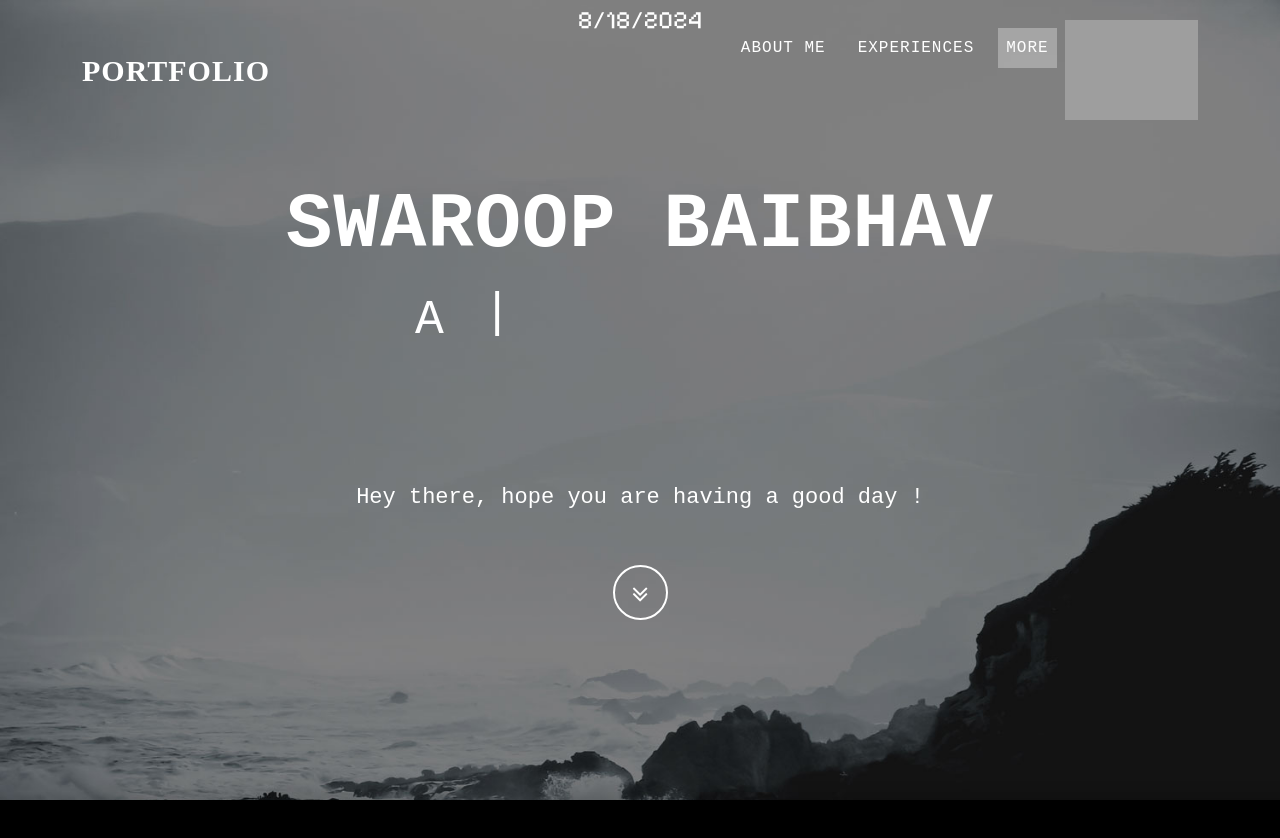
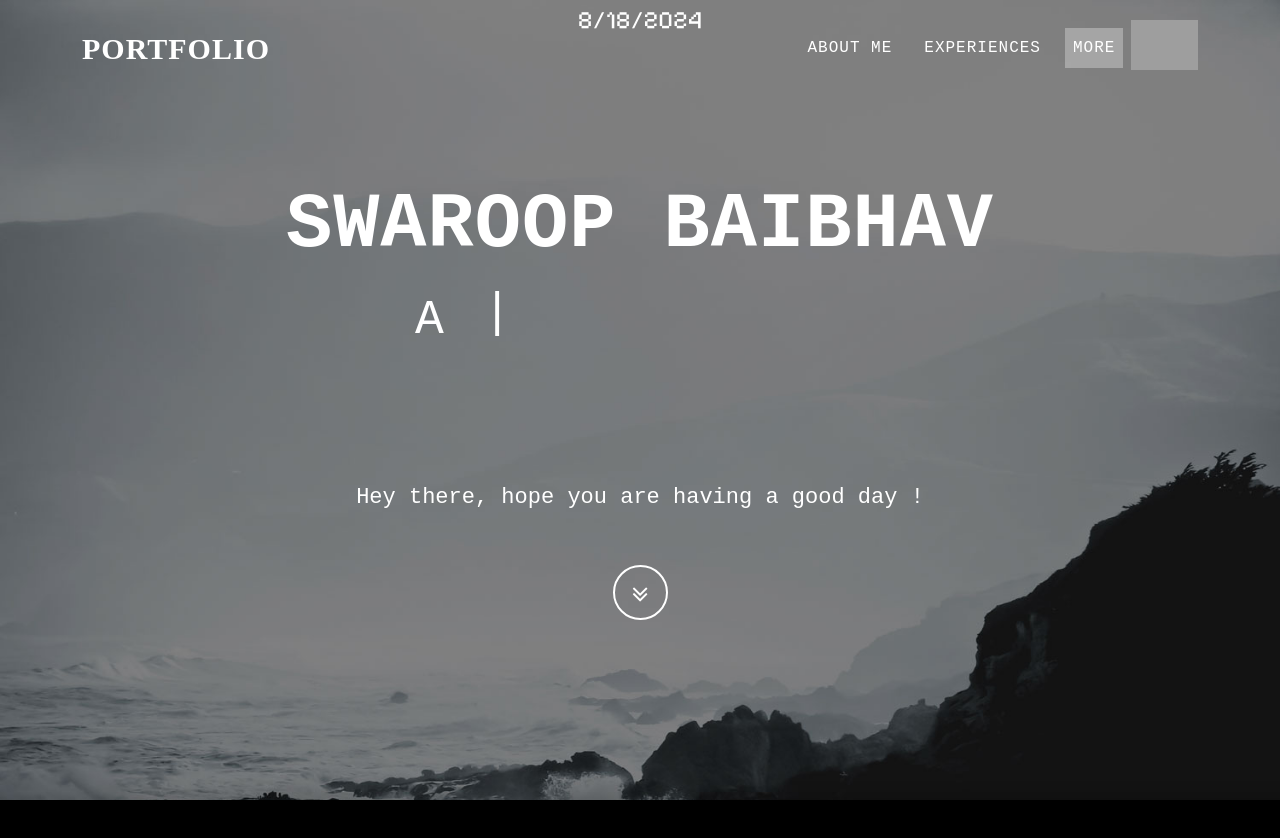
Before and after one commit to SwaroopBaibhav/MyPortfolio, a plain HTML site: page index.html in a window 1280 px wide. Shown: the top 838 px of the page. Drawn offline with nearby package versions, Linux system fonts and the light colour scheme; grey boxes are pictures that could not be loaded; a web font is replaced by a local one.

Commit message:
Update index.html

```diff
--- a/index.html
+++ b/index.html
@@ -83,7 +83,7 @@ if (history.scrollRestoration) {
                     <li class="nav-item nav-link"><a class="nav-link active" href="#about">ABOUT ME</a></li>
                     <li class="nav-item nav-link"><a class="nav-link" href="#download">EXPERIENCES</a></li>
                     <li class="nav-item nav-link"><a class="nav-link" href="#join_me">MORE</a></li>
-                    <li><a href="https://github.com/swaroopbaibhav/"><img src='https://img.icons8.com/?size=100&id=3tC9EQumUAuq&format=png&color=000000' style="height:100px"></a></li>
+                    <li><a href="https://github.com/swaroopbaibhav/"><img src='https://img.icons8.com/?size=100&id=3tC9EQumUAuq&format=png&color=000000' style="height:50px"></a></li>
                     <div id="tips" style="display: none;">
                         <i class="fa fa-lightbulb-o" aria-hidden="true"></i>
                         <p style="font-family: Pixelify Sans;" id="tips">SWITCH TO PC FOR BETTER VIEW !</p>
```
